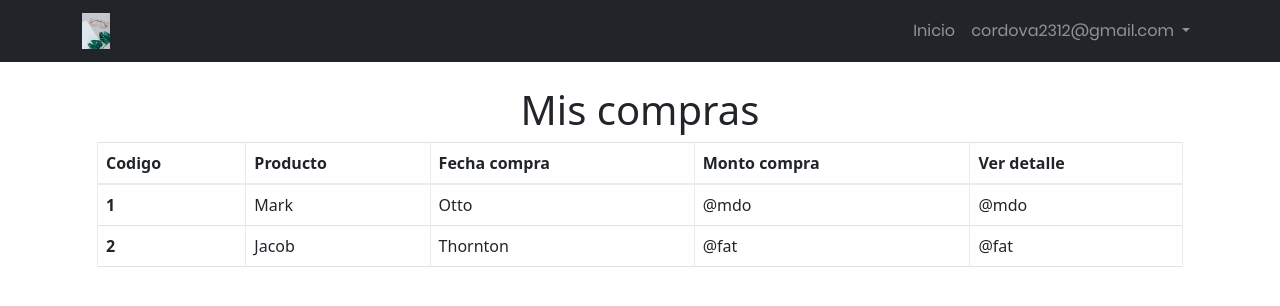
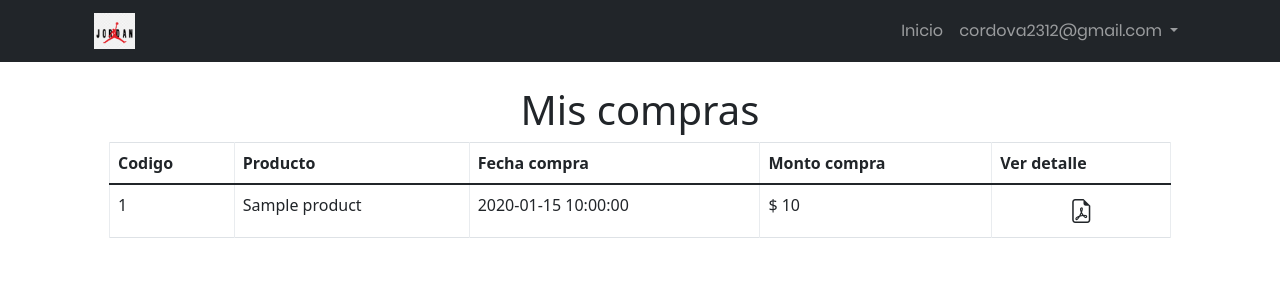
Before and after one commit to fcordovag/examen-final, a PHP site: page /store/compras.php in a window 1280 px wide. Shown: the top 306 px of the page. Run offline with PHP 8.4, Linux system fonts and the light colour scheme; the visitor is signed in with stand-in values (Sample User, id 1); tables that the repository leaves empty or names only in its code hold one stand-in row (values such as "Sample post"); some libraries are stand-ins or nearby versions.

Commit message:
add funtion details shopping

```diff
--- a/api/crud/login.php
+++ b/api/crud/login.php
@@ -3,7 +3,7 @@
 require_once("../db/db.php");
 $_POST['email'];
 $_POST['pass'];
-$resp = Db::getInstance()->query("SELECT name, email, pass  FROM users WHERE email = :email",[
+$resp = Db::getInstance()->query("SELECT id,name, email, pass  FROM users WHERE email = :email",[
     ":email"     => $_POST['email']
 ]);
 if($resp){
@@ -12,6 +12,7 @@ if($resp){
         $_SESSION["loggedin"]   = true;
         $_SESSION["email"]      = $resp[0]->email;
         $_SESSION["name"]       = $resp[0]->name;
+        $_SESSION["client"]     = $resp[0]->id;
         echo trim('OK');exit;
     }
     echo 'NOK';exit;
--- /dev/null
+++ b/api/crud/products_user.php
@@ -0,0 +1,7 @@
+<?php
+session_start();
+require_once("../api/DB/db.php");
+$products   = null;
+$query      = "SELECT * FROM `shoppings` AS a INNER JOIN products AS b ON a.product_id = b.id WHERE a.user_id = :user_id";
+$products   = Db::getInstance()->query($query,[":user_id" =>$_SESSION["client"]]);
+return $products;
--- a/includes/footer.php
+++ b/includes/footer.php
@@ -17,3 +17,6 @@
 	<script src="http://code.jquery.com/jquery-1.10.2.js"></script>
     <script src="https://cdn.jsdelivr.net/npm/bootstrap@5.1.0/dist/js/bootstrap.bundle.min.js"></script>
 	<script src="https://unpkg.com/sweetalert/dist/sweetalert.min.js"></script>
+	<!-- JavaScript Bundle with Popper -->
+	<link rel="stylesheet" href="https://cdn.jsdelivr.net/npm/bootstrap@5.0.2/dist/css/bootstrap.min.css"/>
+	<link rel="stylesheet" href="https://cdn.jsdelivr.net/npm/bootstrap-icons@1.5.0/font/bootstrap-icons.css" />
--- a/includes/head.php
+++ b/includes/head.php
@@ -25,5 +25,7 @@
 	<link rel="stylesheet" type="text/css" href="assets/css/main.css">
     <!-- CSS only -->
 <link href="https://cdn.jsdelivr.net/npm/bootstrap@5.2.1/dist/css/bootstrap.min.css" rel="stylesheet" integrity="sha384-iYQeCzEYFbKjA/T2uDLTpkwGzCiq6soy8tYaI1GyVh/UjpbCx/TYkiZhlZB6+fzT" crossorigin="anonymous">
+<!-- CSS only -->
+<link href="https://cdn.jsdelivr.net/npm/bootstrap@5.2.1/dist/css/bootstrap.min.css" rel="stylesheet" integrity="sha384-iYQeCzEYFbKjA/T2uDLTpkwGzCiq6soy8tYaI1GyVh/UjpbCx/TYkiZhlZB6+fzT" crossorigin="anonymous">
 <!--===============================================================================================-->
 </head>
--- a/index.php
+++ b/index.php
@@ -70,7 +70,7 @@ include('includes/head.php'); ?>
                 </div>
             </form>
 
-            <div class="login100-more" style="background-image: url('assets/images/bg-01.jpg');">
+            <div class="login100-more" style="background-image: url('assets/images/first.jpg');">
             </div>
         </div>
     </div>
--- a/register.php
+++ b/register.php
@@ -9,7 +9,7 @@ include('includes/head.php');  ?>
 		<div class="container-login100">
 			<div class="wrap-login100">
 
-				<div class="login100-more" style="background-image: url('assets/images/bg-01.jpg');">
+				<div class="login100-more" style="background-image: url('assets/images/original.avif');">
 				</div>
 				<form class="login100-form validate-form" id="myForm" name="myForm" onsubmit="event.preventDefault(); validateMyForm();">
 					<span class="login100-form-title p-b-23">
--- a/store/compras.php
+++ b/store/compras.php
@@ -1,14 +1,13 @@
-
 <!DOCTYPE html>
 <html lang="en">
 <?php
 $title = 'Login-TIENDITA';
 $user = 'cordova2312@gmail.com';
-include('../includes/head.php'); ?>
+include('../includes/head.php');
+require_once('../api/crud/products_user.php');
+?>
 <body>
-
 <?php include('nav.php'); ?>
-
 <div class="container">
   <h1 class="mt-4 text-center">Mis compras</h1>
   <div class="col-lg-12 col-md-12" data-aos="fade-up" data-aos-delay="100">
@@ -23,19 +22,14 @@ include('../includes/head.php'); ?>
                 </tr>
             </thead>
             <tbody>
+                <?php foreach ($products as $key => $product) { ?>
                 <tr>
-                    <th scope="row">1</th>
-                    <td>Mark</td>
-                    <td>Otto</td>
-                    <td>@mdo</td>
-                    <td>@mdo</td>
-                </tr>
-                <tr>
-                    <th scope="row">2</th>
-                    <td>Jacob</td>
-                    <td>Thornton</td>
-                    <td>@fat</td>
-                    <td>@fat</td>
+                    <td scope="row"><?php echo $product->id; ?></td>
+                    <td scope="row"><?php echo $product->name; ?></td>
+                    <td scope="row"><?php echo $product->created_at; ?></td>
+                    <td scope="row">$ <?php echo number_format($product->price); ?></td>
+                    <td class="text-center"><i class="bi bi-file-earmark-pdf" style="font-size:24px"></i></td>
+                <?php } ?>
                 </tr>
             </tbody>
         </table>
--- a/store/nav.php
+++ b/store/nav.php
@@ -1,7 +1,7 @@
 <nav class="navbar navbar-expand-lg navbar-dark bg-dark static-top">
   <div class="container">
-    <a class="navbar-brand" href="#">
-      <img src="../assets/images/bg-01.jpg" alt="..." height="36">
+    <a class="navbar-brand" href="index.php">
+      <img src="../assets/images/bg-01.png" alt="..." height="36">
     </a>
     <button class="navbar-toggler" type="button" data-bs-toggle="collapse" data-bs-target="#navbarSupportedContent" aria-controls="navbarSupportedContent" aria-expanded="false" aria-label="Toggle navigation">
       <span class="navbar-toggler-icon"></span>
```
Also changed, not shown: api/crud/compra.php (+11 -1 lines), assets/images/bg-01.jpg, assets/images/bg-01.png (added), assets/images/bg-011.jpg (added), assets/images/first.jpg (added), assets/images/original.avif (added).
